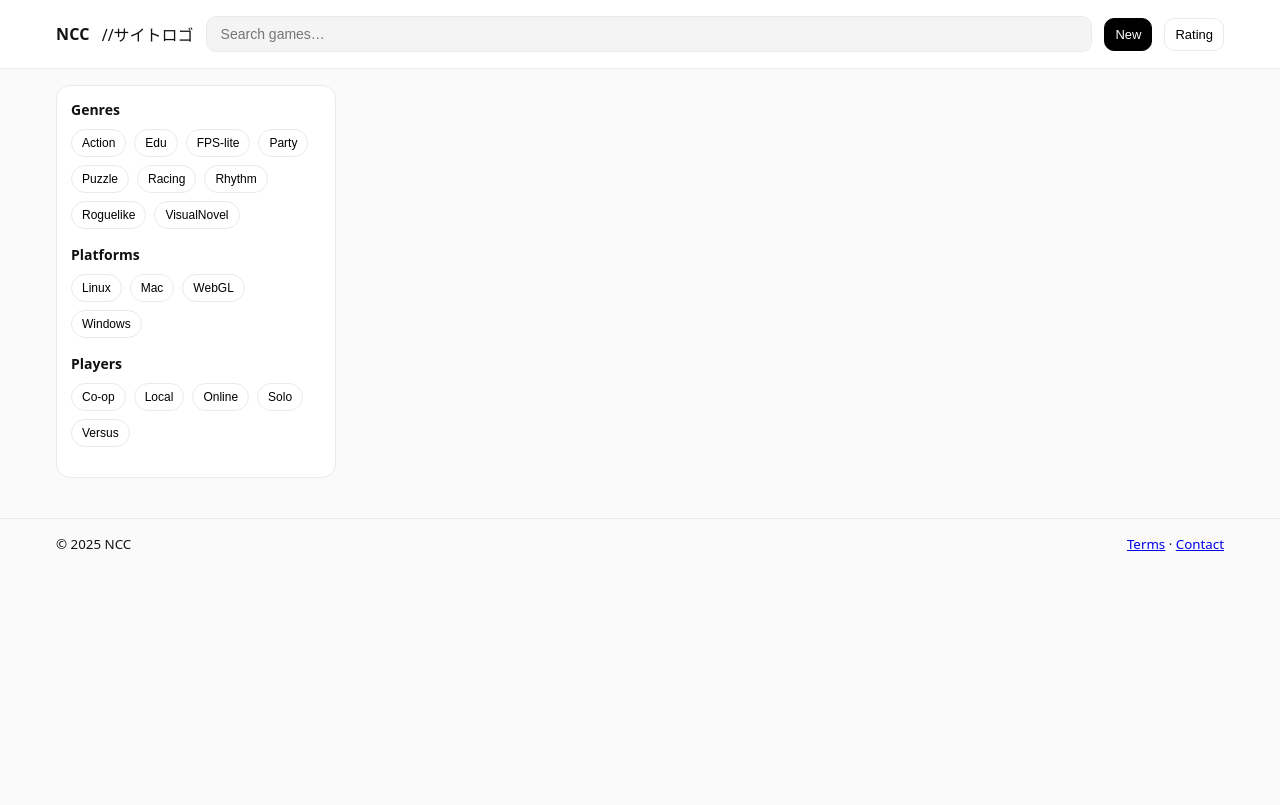
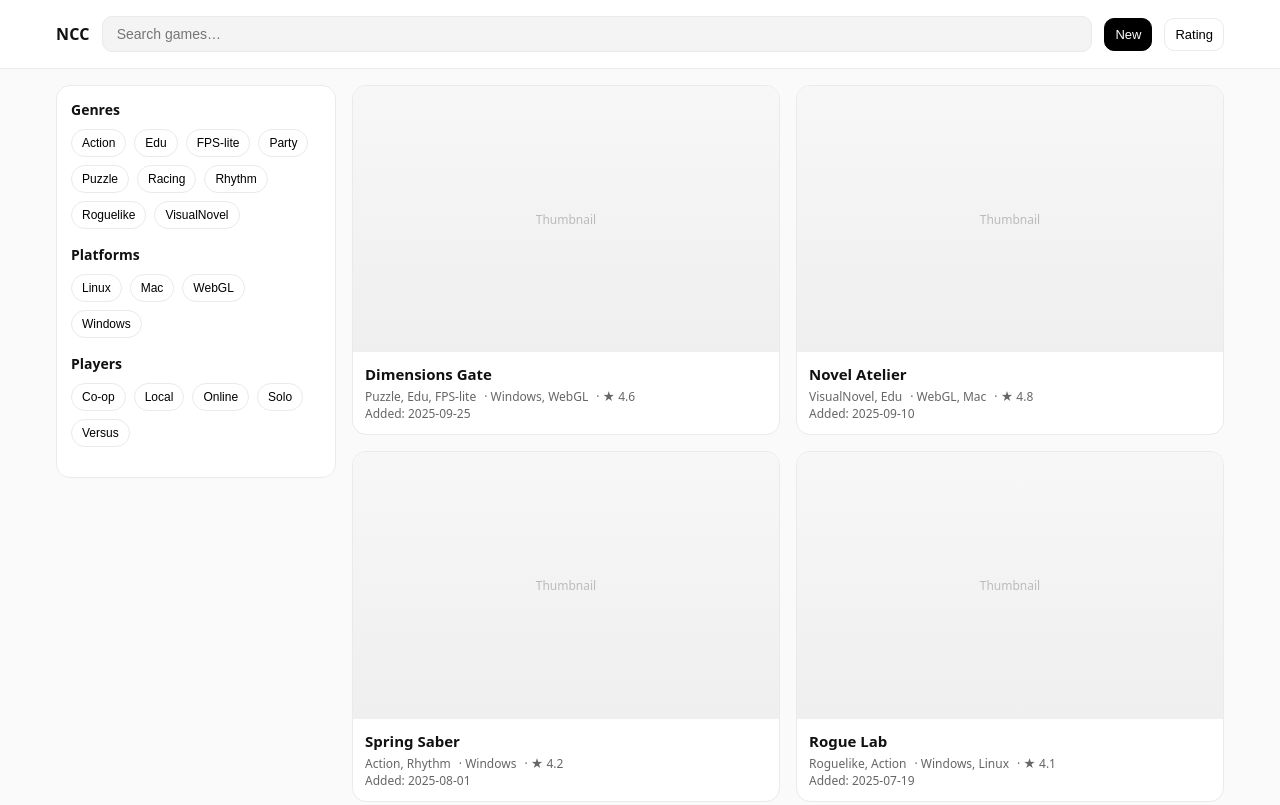
Before and after one commit to elecoffee/NCC_homepage, a plain HTML site: page index.html in a window 1280 px wide. Shown: the top 805 px of the page. Drawn offline with Linux system fonts and the light colour scheme.

Commit message:
index.html

```diff
--- a/index.html
+++ b/index.html
@@ -28,16 +28,13 @@
   .chips{display:flex; flex-wrap:wrap; gap:8px}
   .chip{font-size:12px; padding:6px 10px; border:1px solid var(--line); border-radius:999px; cursor:pointer; background:#fff}
   .chip[data-active="true"]{background:black; color:#fff; border-color:black}
-  .range-row{display:flex; align-items:center; gap:8px; font-size:12px; color:var(--muted)}
-  .range-row input{width:100%}
   .grid{display:grid; grid-template-columns:repeat(auto-fill,minmax(var(--card-w),1fr)); gap:16px}
-  .card{background:var(--panel); border:1px solid var(--line); border-radius:14px; overflow:hidden; cursor:pointer; display:flex; flex-direction:column}
+  .card{background:var(--panel); border:1px solid var(--line); border-radius:14px; overflow:hidden; cursor:pointer; display:flex; flex-direction:column; text-decoration:none; color:inherit}
   .thumb{aspect-ratio:16/10; background:linear-gradient(0deg,#efefef,#f7f7f7); display:grid; place-items:center}
   .thumb span{font-size:12px; color:#bbb}
   .card-body{padding:12px}
   .title{font-weight:600; font-size:15px; margin-bottom:4px}
   .meta{font-size:12px; color:var(--muted); display:flex; gap:8px; flex-wrap:wrap}
-  .price{margin-top:6px; font-weight:700; font-size:14px}
   footer{border-top:1px solid var(--line); margin-top:24px}
   .hide{display:none !important}
   @media (max-width:980px){ main{grid-template-columns:1fr}}
@@ -47,13 +44,12 @@
 
 <header>
   <div class="wrap head-row">
-    <div class="logo">NCC </div>  //サイトロゴ
+    <div class="logo">NCC</div>  <!-- サイトロゴ -->
     <div class="search">
       <input id="q" type="search" placeholder="Search games…" />
     </div>
     <div class="head-row" role="group" aria-label="Sort">
       <button class="btn" data-sort="new" data-active="true">New</button>
-
       <button class="btn" data-sort="rating">Rating</button>
     </div>
   </div>
@@ -90,68 +86,14 @@
 </footer>
 
 <script>
-  // ---- サンプルデータ（運用時はJSON等に置き換えてOK） ----
+  // ---- サンプルデータ ----
   const GAMES = [
-    {
-      id:"dim-gate",
-      title:"Dimensions Gate",
-      genre:["Puzzle","Edu","FPS-lite"],
-      platforms:["Windows","WebGL"],
-      players:["Solo","Co-op"],
-      rating:4.6, created:"2025-09-25",
-      thumb:"", // 空ならプレースホルダ
-      blurb:"四次元超立方体を歩いて学ぶ次元入門。"
-    },
-    {
-      id:"spring-saber",
-      title:"Spring Saber",
-      genre:["Action","Rhythm"],
-      platforms:["Windows"],
-      players:["Solo"],
-      rating:4.2, created:"2025-08-01",
-      thumb:"",
-      blurb:"軽快な斬撃と音ゲーの融合。"
-    },
-    {
-      id:"orb-rally",
-      title:"Orb Rally",
-      genre:["Racing"],
-      platforms:["Windows","Mac"],
-      players:["Versus","Online"],
-      rating:4.0, created:"2025-06-12",
-      thumb:"",
-      blurb:"物理ベースの球体レース。"
-    },
-    {
-      id:"novel-atelier",
-      title:"Novel Atelier",
-      genre:["VisualNovel","Edu"],
-      platforms:["WebGL","Mac"],
-      players:["Solo"],
-      rating:4.8, created:"2025-09-10",
-      thumb:"",
-      blurb:"表現技法を実験できるノベルツール。"
-    },
-    {
-      id:"rogue-lab",
-      title:"Rogue Lab",
-      genre:["Roguelike","Action"],
-      platforms:["Windows","Linux"],
-      players:["Solo"],
-      rating:4.1, created:"2025-07-19",
-      thumb:"",
-      blurb:"1コイン研究所脱出。"
-    },
-    {
-      id:"party-potion",
-      title:"Party Potion",
-      genre:["Party","Puzzle"],
-      platforms:["Windows","WebGL"],
-      players:["Local","Versus"],
-      rating:3.9, created:"2025-05-30",
-      thumb:"",
-      blurb:"材料を混ぜて爆笑クラフト。"
-    }
+    { id:"dim-gate",     title:"Dimensions Gate", genre:["Puzzle","Edu","FPS-lite"], platforms:["Windows","WebGL"], players:["Solo","Co-op"], rating:4.6, created:"2025-09-25", thumb:"", blurb:"四次元超立方体を歩いて学ぶ次元入門。" },
+    { id:"spring-saber", title:"Spring Saber",    genre:["Action","Rhythm"],        platforms:["Windows"],         players:["Solo"],         rating:4.2, created:"2025-08-01", thumb:"", blurb:"軽快な斬撃と音ゲーの融合。" },
+    { id:"orb-rally",    title:"Orb Rally",       genre:["Racing"],                 platforms:["Windows","Mac"],   players:["Versus","Online"], rating:4.0, created:"2025-06-12", thumb:"", blurb:"物理ベースの球体レース。" },
+    { id:"novel-atelier",title:"Novel Atelier",   genre:["VisualNovel","Edu"],      platforms:["WebGL","Mac"],    players:["Solo"],         rating:4.8, created:"2025-09-10", thumb:"", blurb:"表現技法を実験できるノベルツール。" },
+    { id:"rogue-lab",    title:"Rogue Lab",       genre:["Roguelike","Action"],     platforms:["Windows","Linux"], players:["Solo"],        rating:4.1, created:"2025-07-19", thumb:"", blurb:"1コイン研究所脱出。" },
+    { id:"party-potion", title:"Party Potion",    genre:["Party","Puzzle"],         platforms:["Windows","WebGL"], players:["Local","Versus"], rating:3.9, created:"2025-05-30", thumb:"", blurb:"材料を混ぜて爆笑クラフト。" }
   ];
 
   // ---- フィルタUIの初期化 ----
@@ -170,10 +112,6 @@
   mkChips(GENRES, "genres");
   mkChips(PLATFORMS, "platforms");
   mkChips(PLAYERS, "players");
-
-  const priceRange = document.getElementById("priceMax");
-  const priceMaxVal = document.getElementById("priceMaxVal");
-  priceRange.addEventListener("input", ()=>{ priceMaxVal.textContent = priceRange.value; render() });
 
   // ---- ソートUI ----
   let SORT="new";
@@ -200,24 +138,20 @@
     const gsel = activeValues("genres");
     const psel = activeValues("platforms");
     const usel = activeValues("players");
-    const maxPrice = Number(priceRange.value);
 
     return list.filter(item=>{
       const matchesQ = !qv || (item.title.toLowerCase().includes(qv) || item.blurb.toLowerCase().includes(qv));
       const matchesGenre = !gsel.length || gsel.every(g => item.genre.includes(g));
       const matchesPlat  = !psel.length || psel.every(p => item.platforms.includes(p));
       const matchesPlay  = !usel.length || usel.every(p => item.players.includes(p));
-      const matchesPrice = item.price <= maxPrice;
-      return matchesQ && matchesGenre && matchesPlat && matchesPlay && matchesPrice;
+      return matchesQ && matchesGenre && matchesPlat && matchesPlay;
     });
   }
 
   function applySort(list){
-    const byCreated = (a,b)=> new Date(b.created)-new Date(a.created);
-    const byPAsc = (a,b)=> (a.price - b.price) || byCreated(a,b);
-    const byPDesc = (a,b)=> (b.price - a.price) || byCreated(a,b);
-    const byRating = (a,b)=> (b.rating - a.rating) || byCreated(a,b);
-    return [...list].sort(SORT==="new"?byCreated: SORT==="price-asc"?byPAsc: SORT==="price-desc"?byPDesc: byRating);
+    const byCreated = (a,b)=> new Date(b.created) - new Date(a.created);
+    const byRating  = (a,b)=> (b.rating - a.rating) || byCreated(a,b);
+    return [...list].sort(SORT==="new" ? byCreated : byRating);
   }
 
   function card(item){
@@ -238,7 +172,7 @@
         <span>· ${item.platforms.join(", ")}</span>
         <span>· ★ ${item.rating.toFixed(1)}</span>
       </div>
-      <div class="price">${item.price===0 ? "Free" : "$"+item.price}</div>
+      <div class="meta">Added: ${item.created}</div>
     `;
     a.appendChild(th); a.appendChild(body);
     return a;
@@ -261,3 +195,8 @@
 </script>
 </body>
 </html>
+
+  render();
+</script>
+</body>
+</html>
```
